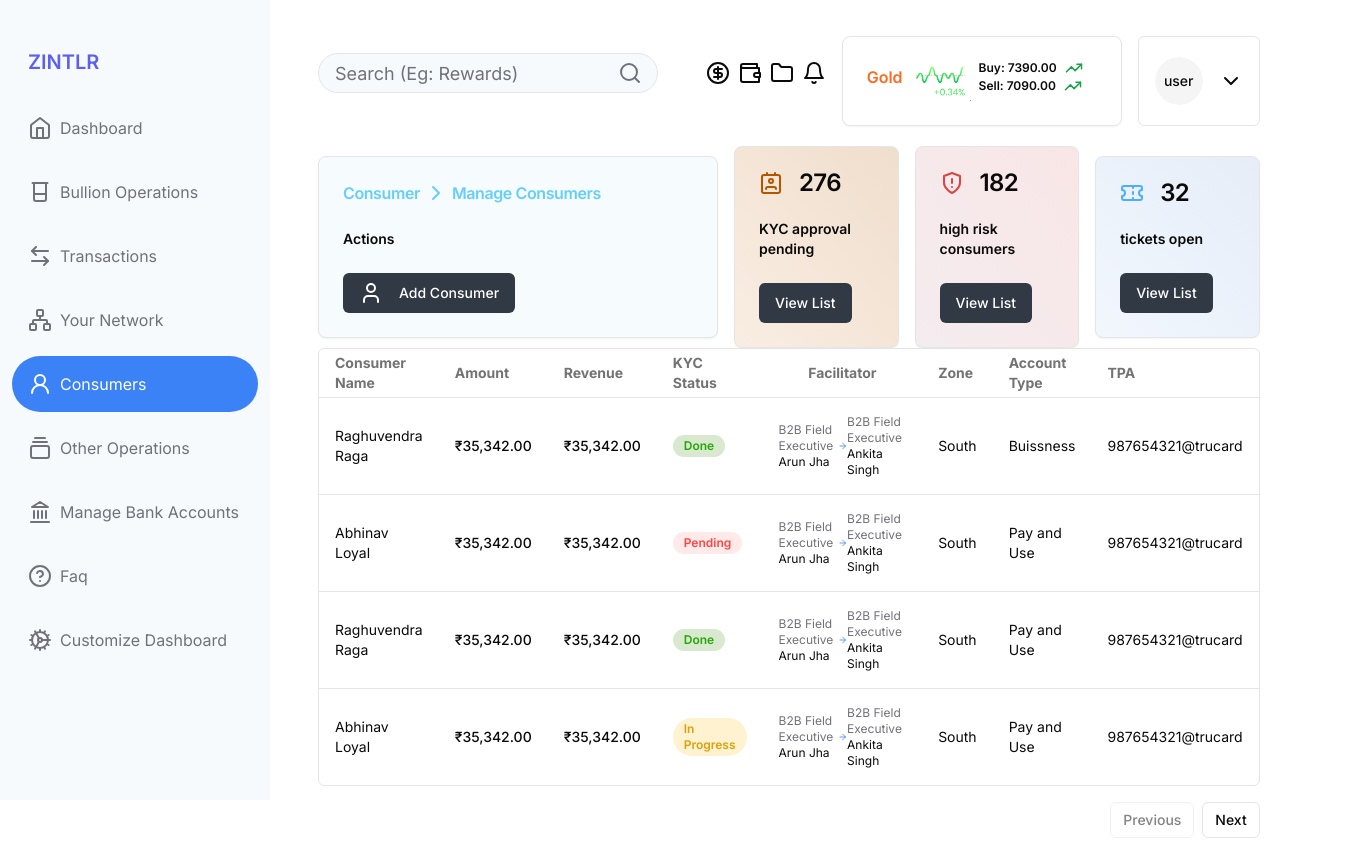
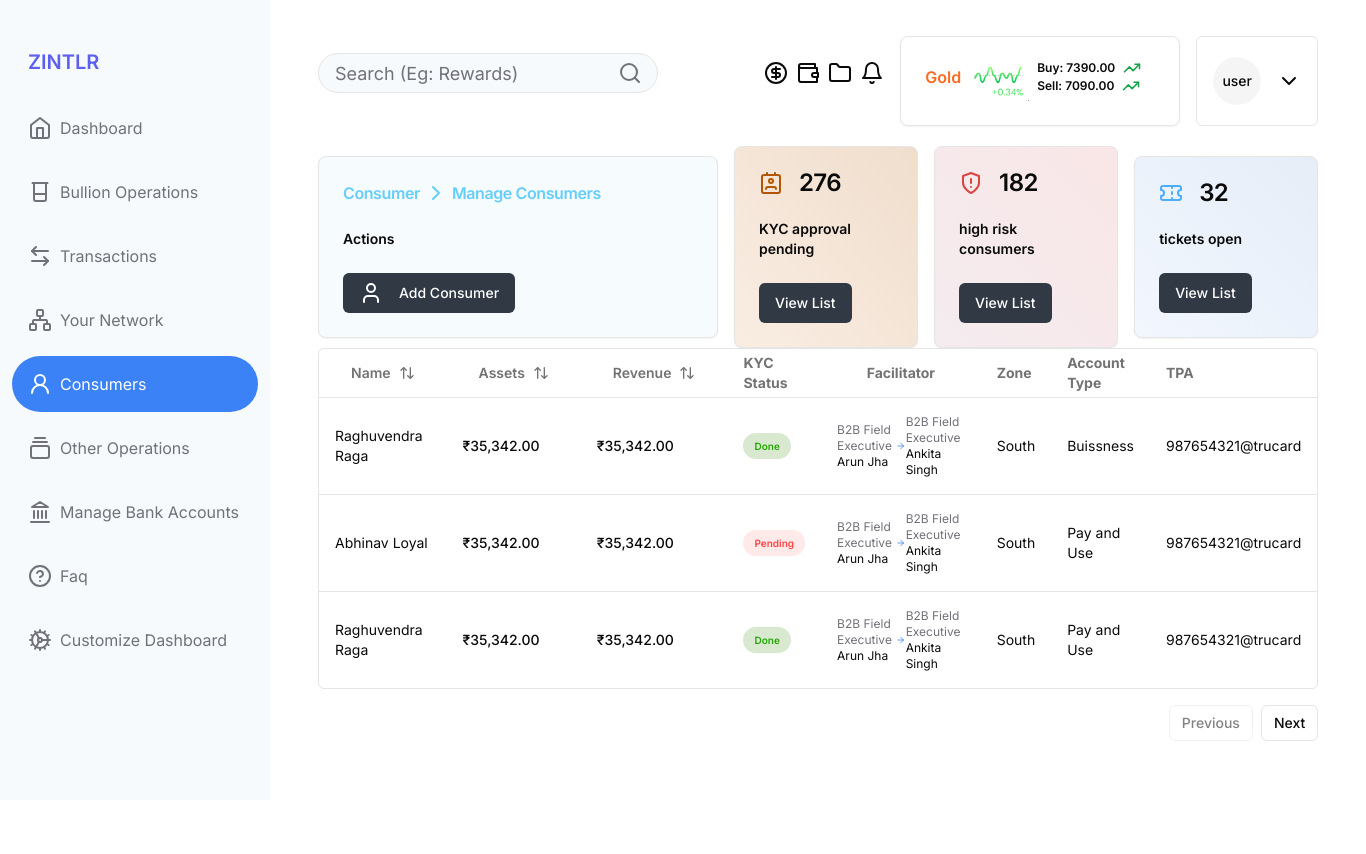
Before and after one commit to nakshatraraghav/zintlr-task, a React (Vite) app: page /consumers in a window 1280 px wide. Shown: the whole page, 1366 px wide, since content can reach past the window. Built offline with nearby package versions, Linux system fonts and the light colour scheme.

Commit message:
(feat): column sorting in data table

```diff
--- a/src/components/data-table/columns.tsx
+++ b/src/components/data-table/columns.tsx
@@ -1,16 +1,43 @@
 import { TableData } from "@/data/table";
 import { ColumnDef } from "@tanstack/react-table";
 import { Badge } from "@/components/ui/badge";
-import { ArrowRight } from "lucide-react";
+import { ArrowRight, ArrowUpDown } from "lucide-react";
+import { Button } from "@/components/ui/button";
 
 export const columns: ColumnDef<TableData>[] = [
   {
     accessorKey: "consumerName",
-    header: () => <div className="font-bold">Consumer Name</div>,
+    header: ({ column }) => {
+      return (
+        <Button
+          variant={"ghost"}
+          className="text-sm font-semibold"
+          onClick={() => {
+            column.toggleSorting(column.getIsSorted() === "asc");
+          }}
+        >
+          Name
+          <ArrowUpDown className="ml-2 h-4 w-4" />
+        </Button>
+      );
+    },
   },
   {
     accessorKey: "assets",
-    header: () => <div className="font-bold">Amount</div>,
+    header: ({ column }) => {
+      return (
+        <Button
+          variant={"ghost"}
+          className="text-sm font-semibold"
+          onClick={() => {
+            column.toggleSorting(column.getIsSorted() === "asc");
+          }}
+        >
+          Assets
+          <ArrowUpDown className="ml-2 h-4 w-4" />
+        </Button>
+      );
+    },
     cell: ({ row }) => {
       const amount = parseFloat(row.getValue("assets"));
       const formatted = new Intl.NumberFormat("en-US", {
@@ -23,7 +50,20 @@ export const columns: ColumnDef<TableData>[] = [
   },
   {
     accessorKey: "revenue",
-    header: () => <div className="font-bold">Revenue</div>,
+    header: ({ column }) => {
+      return (
+        <Button
+          variant={"ghost"}
+          className="text-sm font-semibold"
+          onClick={() => {
+            column.toggleSorting(column.getIsSorted() === "asc");
+          }}
+        >
+          Revenue
+          <ArrowUpDown className="ml-2 h-4 w-4" />
+        </Button>
+      );
+    },
     cell: ({ row }) => {
       const amount = parseFloat(row.getValue("revenue"));
       const formatted = new Intl.NumberFormat("en-US", {
@@ -41,12 +81,22 @@ export const columns: ColumnDef<TableData>[] = [
       const status = row.getValue("kycStatus");
 
       if (status === "done") {
-        return <Badge className="bg-[#d8e9d0] text-[#27a607]">Done</Badge>;
+        return (
+          <Badge className="bg-[#d8e9d0] text-[#27a607] text-[10px]">
+            Done
+          </Badge>
+        );
       } else if (status === "pending") {
-        return <Badge className="bg-[#ffe9e9] text-[#ff4444]">Pending</Badge>;
+        return (
+          <Badge className="bg-[#ffe9e9] text-[#ff4444] text-[10px]">
+            Pending
+          </Badge>
+        );
       } else if (status === "in-progress") {
         return (
-          <Badge className="bg-[#fff2d0] text-[#dba00a]">In Progress</Badge>
+          <Badge className="bg-[#fff2d0] text-[#dba00a] text-[10px]">
+            In Progress
+          </Badge>
         );
       }
     },
--- a/src/components/data-table/data-table.tsx
+++ b/src/components/data-table/data-table.tsx
@@ -1,7 +1,9 @@
 import {
   ColumnDef,
+  SortingState,
   flexRender,
   getCoreRowModel,
+  getSortedRowModel,
   useReactTable,
   getPaginationRowModel,
 } from "@tanstack/react-table";
@@ -16,6 +18,7 @@ import {
 } from "@/components/ui/table";
 
 import { Button } from "@/components/ui/button";
+import { useState } from "react";
 
 interface DataTableProps<TData, TValue> {
   columns: ColumnDef<TData, TValue>[];
@@ -26,14 +29,21 @@ export function DataTable<TData, TValue>({
   columns,
   data,
 }: DataTableProps<TData, TValue>) {
+  const [sorting, setSorting] = useState<SortingState>([]);
+
   const table = useReactTable({
     data,
     columns,
     getCoreRowModel: getCoreRowModel(),
     getPaginationRowModel: getPaginationRowModel(),
+    onSortingChange: setSorting,
+    getSortedRowModel: getSortedRowModel(),
+    state: {
+      sorting,
+    },
     initialState: {
       pagination: {
-        pageSize: 4,
+        pageSize: 3,
       },
     },
   });
```
